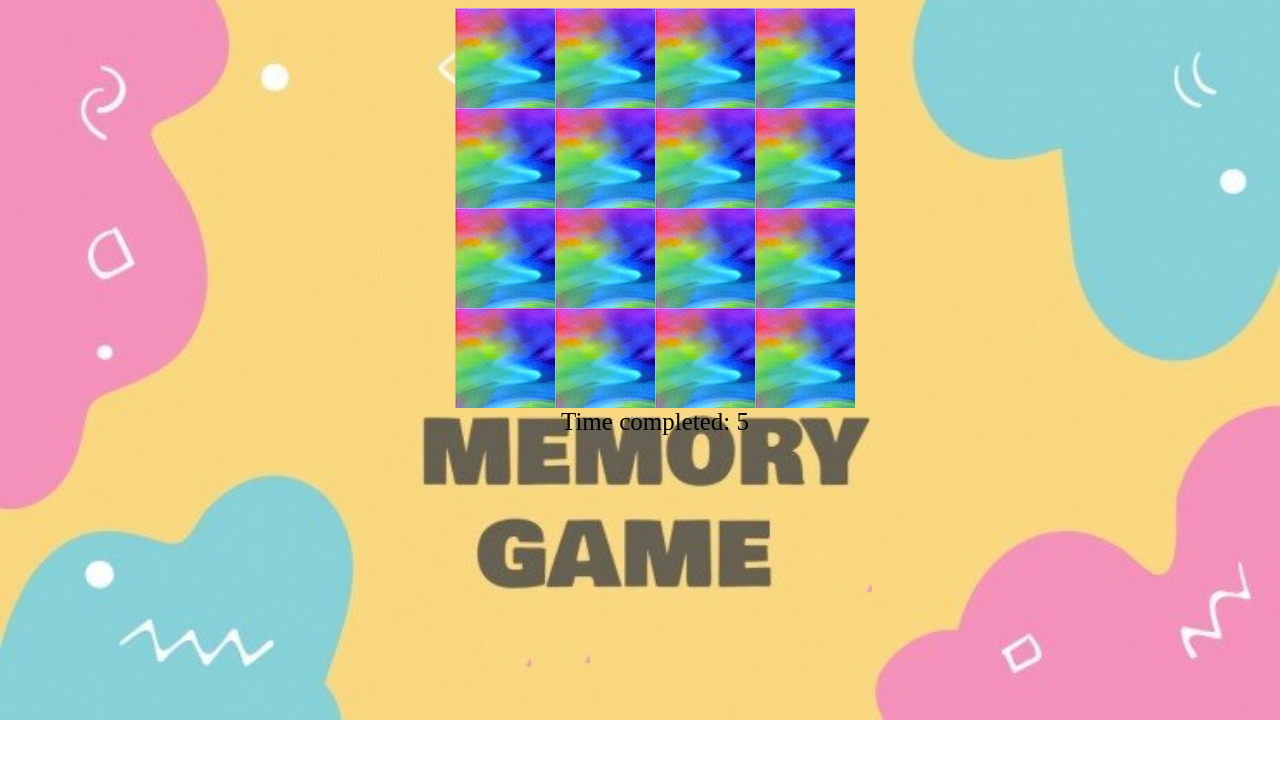
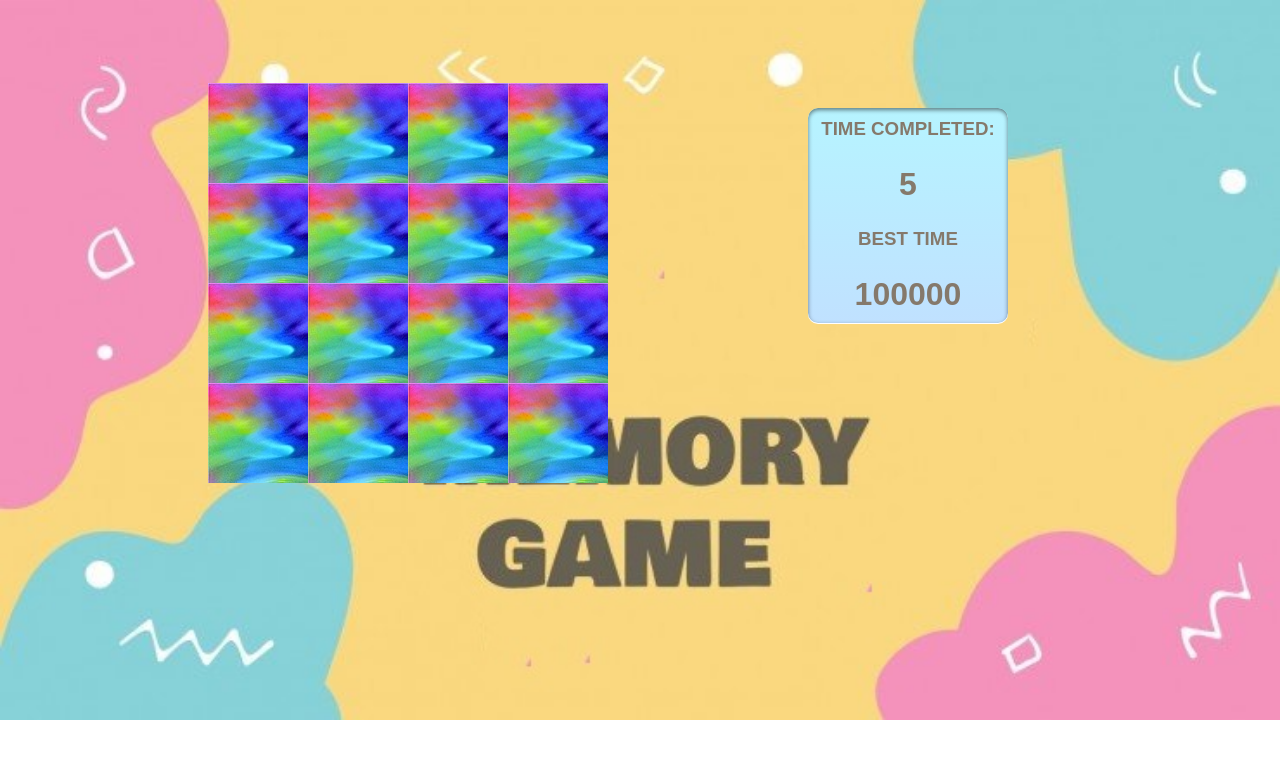
Before and after one commit to vsatishkumar91/Memory-Game, a plain HTML site: page index.html in a window 1280 px wide. Drawn offline with Linux system fonts and the light colour scheme.

Commit message:
best score updated.

```diff
--- a/app.js
+++ b/app.js
@@ -2,9 +2,11 @@ document.addEventListener("DOMContentLoaded", () => {
   const width = 4;
   const grid = document.querySelector(".grid");
   const timeCompleted = document.querySelector('#time-completed');
+  const bestTimediv = document.querySelector('#best-time');
   const result = document.querySelector('#result')
   let chosenCards = [];
   let time = 0;
+  let bestTime = 100000;
   let timeInterval;
   const cards = [];
 
@@ -74,12 +76,30 @@ document.addEventListener("DOMContentLoaded", () => {
     if (openedCards == width * width) {
       result.innerHTML = "Congratulations, You won the game!";
       clearInterval(timeInterval);
+      if(bestTime > time) {
+        bestTimediv.innerHTML = time;
+        localStorage.setItem("bestTime", JSON.stringify(bestTime))
+      }
+    }
+  }
+
+  function readBestTime() {
+    bestTime = localStorage.getItem("bestTime");
+    if (bestTime === null) {
+      bestTime = 100000;
+      localStorage.setItem("bestTime", JSON.stringify(bestTime))
+      bestTimediv.innerHTML = bestTime;
+    }
+    else {
+      bestTime = JSON.parse(bestTime);
+      bestTimediv.innerHTML = bestTime;
     }
   }
 
   function init() {
     createBoard();
     timeCompleted.innerHTML = time;
+    readBestTime();
     timeInterval = setInterval(() => {
       time++;
       timeCompleted.innerHTML = time;
--- a/index.html
+++ b/index.html
@@ -10,10 +10,15 @@
   <div class="game-container">
       <div class="grid">
         </div>
+        <div class="score-board">
+          <h3>Time completed:</h3>
+          <h1 id='time-completed'></h1>
+          <h3>Best time</h3>
+          <h1 id="best-time">0</h1>
+        </div>
 
-        <div>Time completed: <span id='time-completed'></span></div>
-        <div id="result"></div>
   </div>
+  <div id="result"></div>
 
 </body>
 </html>
--- a/style.css
+++ b/style.css
@@ -6,8 +6,7 @@ body {
 
 .game-container {
     display: flex;
-    flex-direction: column;
-    align-items: center;
+    flex-direction: row;
 }
 
 .grid {
@@ -15,6 +14,8 @@ body {
   flex-wrap: wrap;
   width: 400px;
   height: 400px;
+  margin-left: 200px;
+  margin-top:75px;
 }
 
 .grid div {
@@ -23,9 +24,37 @@ body {
   display: flex;
 }
 
-.game-container>div {
-  font-size: 25px;
-  margin-left: 30px;
+.score-board {
+  background-color: pink;
+  border-radius: 10px;
+  margin-top: 100px;
+  margin-left: 200px;
+  margin-bottom: 160px;
+  min-width: 200px;
+
+  display: flex;
+  flex-direction: column;
+  justify-content: space-between;
+  align-items: center;
+  text-align: center;
+  text-transform: uppercase;
+  background-image: linear-gradient(rgb(182, 244, 255), rgb(192, 225, 255));
+  box-shadow: 0 2px 4px rgba(0, 0, 0, 0.5) inset, 0 1px 0 #fff;
+  color: #85796b;
+  font-family: sans-serif;
+}
+
+.score-board h1,
+.score-board h3 {
+ margin: 10px;
+}
+
+#result {
+  margin-top: 20px;
+  font-size: 40px;
+  display: flex;
+  justify-content: center;
+
 }
 
 .default {
```
